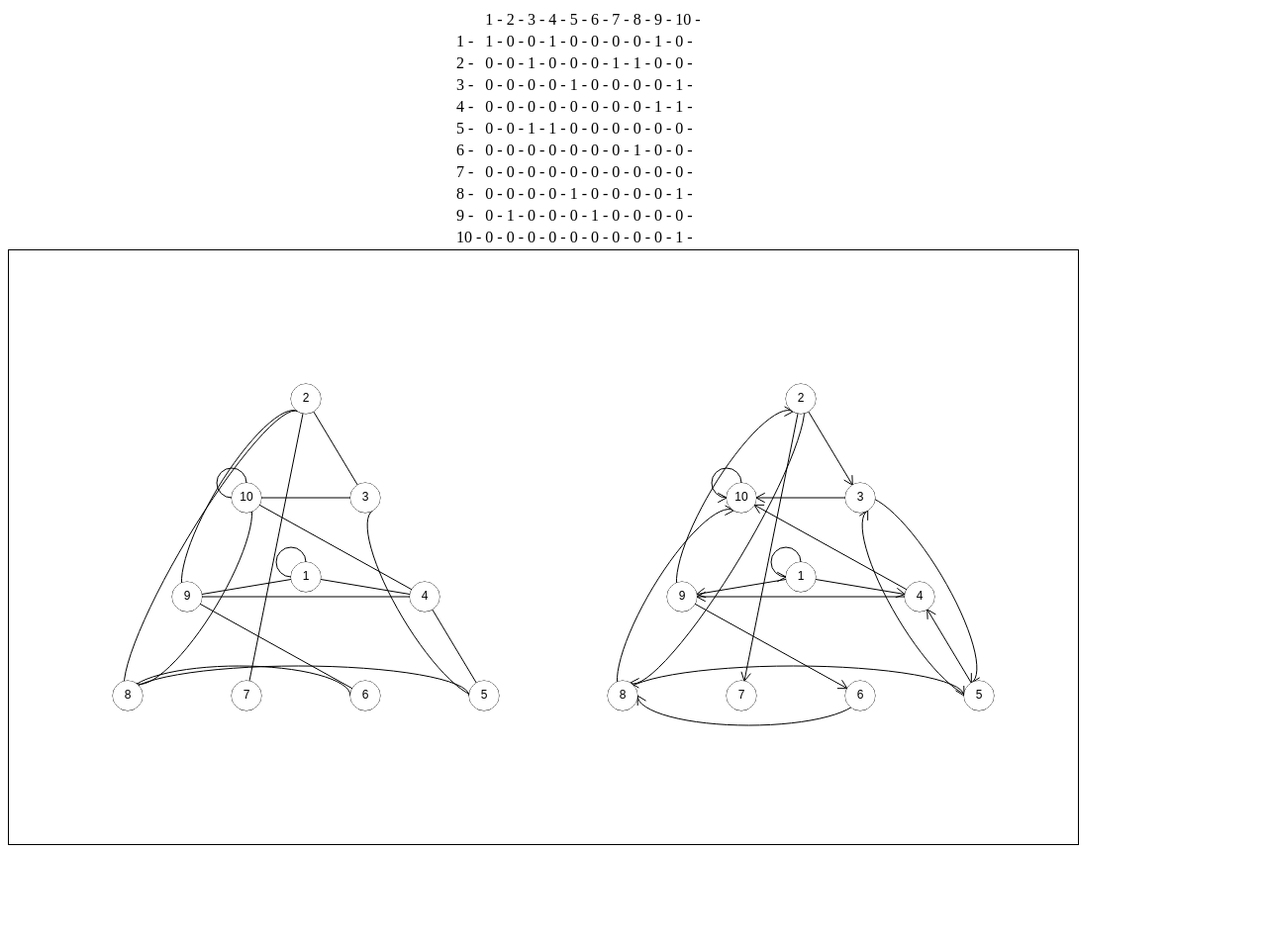
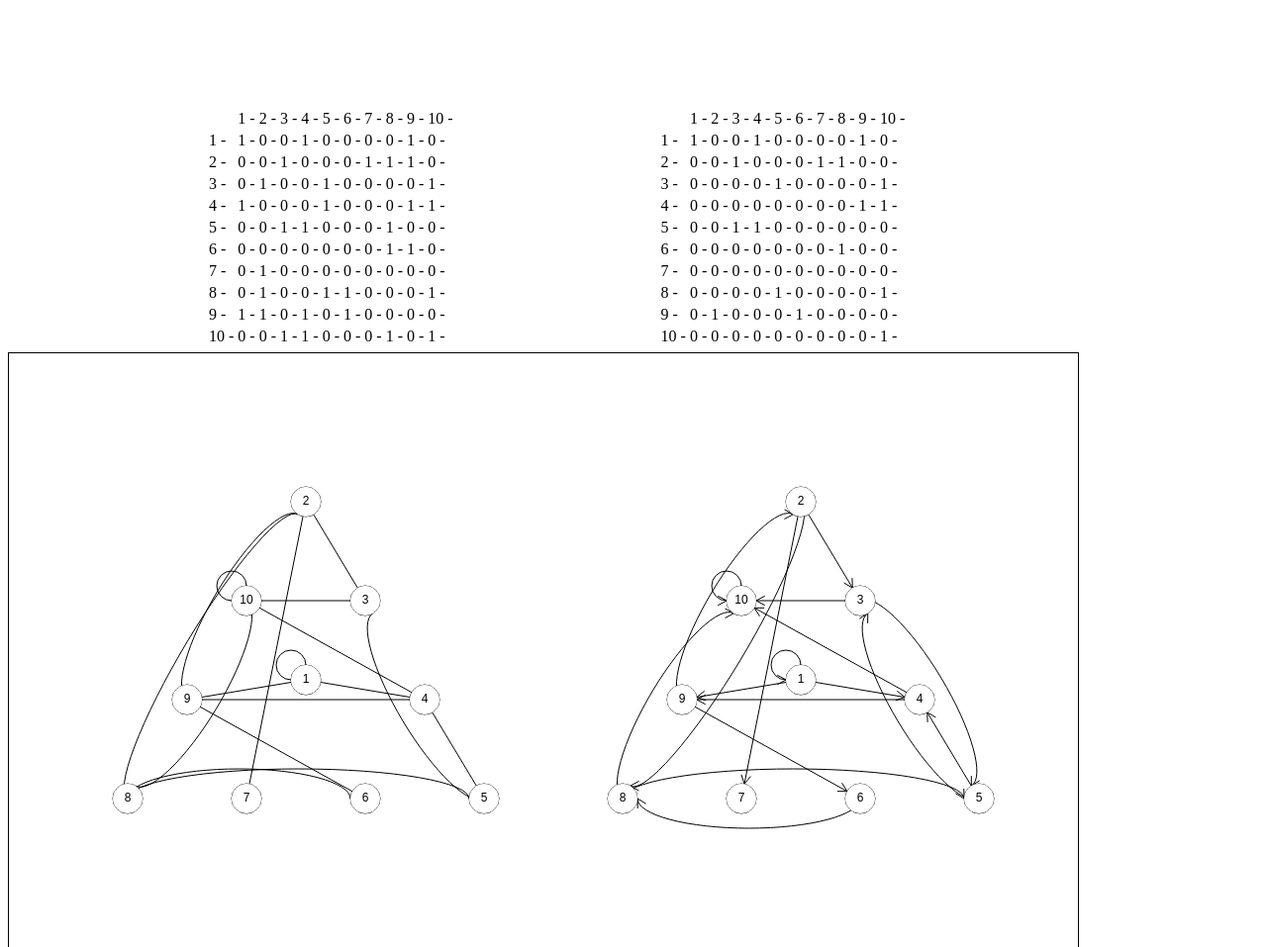
Before and after one commit to DmytroHalai/lab2_6, a plain HTML site: page index.html in a window 1280 px wide. Shown: the top 957 px of the page at 99% size. Before the commit the page ends 866 px from the top, so only its background shows below. Drawn offline with Linux system fonts and the light colour scheme.

Commit message:
added undir matrix output

```diff
--- a/index.html
+++ b/index.html
@@ -9,13 +9,16 @@
         canvas {
             border: 1px solid black;
         }
-        #dirMatrixTable {
-            flex-direction: row;
-            margin-left: 450px;
+        #dirMatrixTable,
+        #undirMatrixTable {
+            display: inline-block;
+            margin-top: 100px;
+            margin-left: 200px;
         }
     </style>
 </head>
 <body>
+    <table id="undirMatrixTable"></table>
     <table id="dirMatrixTable"></table>
     <canvas id="canvas1" width="1080" height="600"></canvas>
 <script src="script.js"></script>
--- a/script.js
+++ b/script.js
@@ -311,8 +311,10 @@ const drawUndirMatrixEdges = (x, y, n) => {
 }
 
 const matrix = createDirMatrix(N)
+const undMatrix = undirMatrix(createDirMatrix(N));
 drawUndirMatrixEdges(300, 330, N);
 drawDirMatrixEdges(800, 330, N);
 drawVertexes(ctx, VERTEX_COUNT, 300, 330);
 drawVertexes(ctx, VERTEX_COUNT, 800, 330);
 matrixOutput(matrix, "dirMatrixTable");
+matrixOutput(undMatrix, "undirMatrixTable")
```
